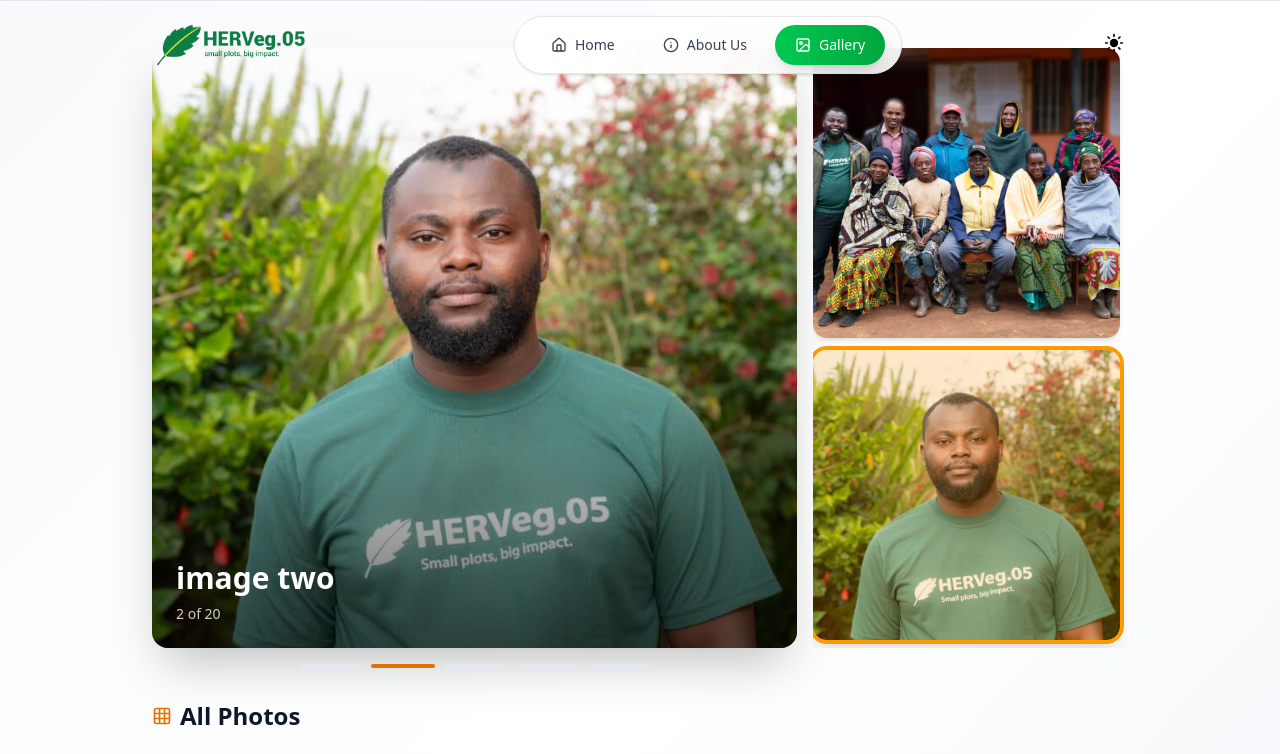
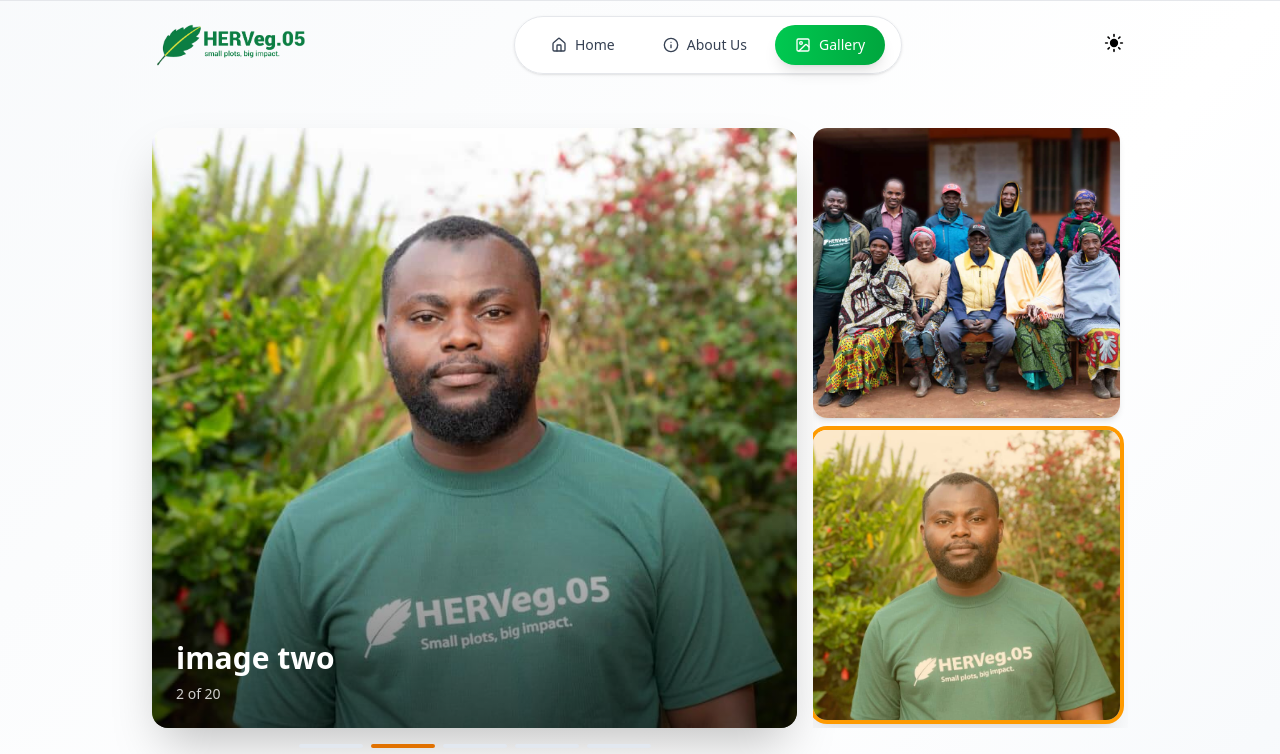
Before and after one commit to Mhando-Z/HervegWeb, a Next.js app: page /gallery in a window 1280 px wide. Shown: the top 754 px of the page. Built offline with nearby package versions, Linux system fonts and the light colour scheme; a web font is replaced by a local one.

Commit message:
Phase One

```diff
--- a/src/app/gallery/page.jsx
+++ b/src/app/gallery/page.jsx
@@ -211,28 +211,7 @@ function Gallery() {
 
   return (
     <div className="min-h-screen bg-linear-to-br from-slate-50 via-white to-slate-100 py-12 px-4 sm:px-6 lg:px-8">
-      <div className="container mx-auto">
-        {/* Header */}
-        {/* <motion.div
-          initial={{ opacity: 0, y: -20 }}
-          animate={{ opacity: 1, y: 0 }}
-          transition={{ duration: 0.6 }}
-          className="text-center mb-12"
-        >
-          <div className="inline-flex items-center gap-2 mb-3 px-4 py-1.5 bg-amber-100 rounded-full">
-            <Camera className="w-4 h-4 text-amber-700" />
-            <span className="text-sm font-medium text-amber-900">
-              Gallery Collection
-            </span>
-          </div>
-          <h1 className="text-4xl md:text-5xl font-bold text-slate-900 mb-3 tracking-tight">
-            Visual Stories
-          </h1>
-          <p className="text-slate-600 text-lg max-w-2xl mx-auto">
-            Explore our curated collection of stunning moments captured in time
-          </p>
-        </motion.div> */}
-
+      <div className="container mx-auto md:mt-20">
         <motion.div
           initial="hidden"
           animate="visible"
```
